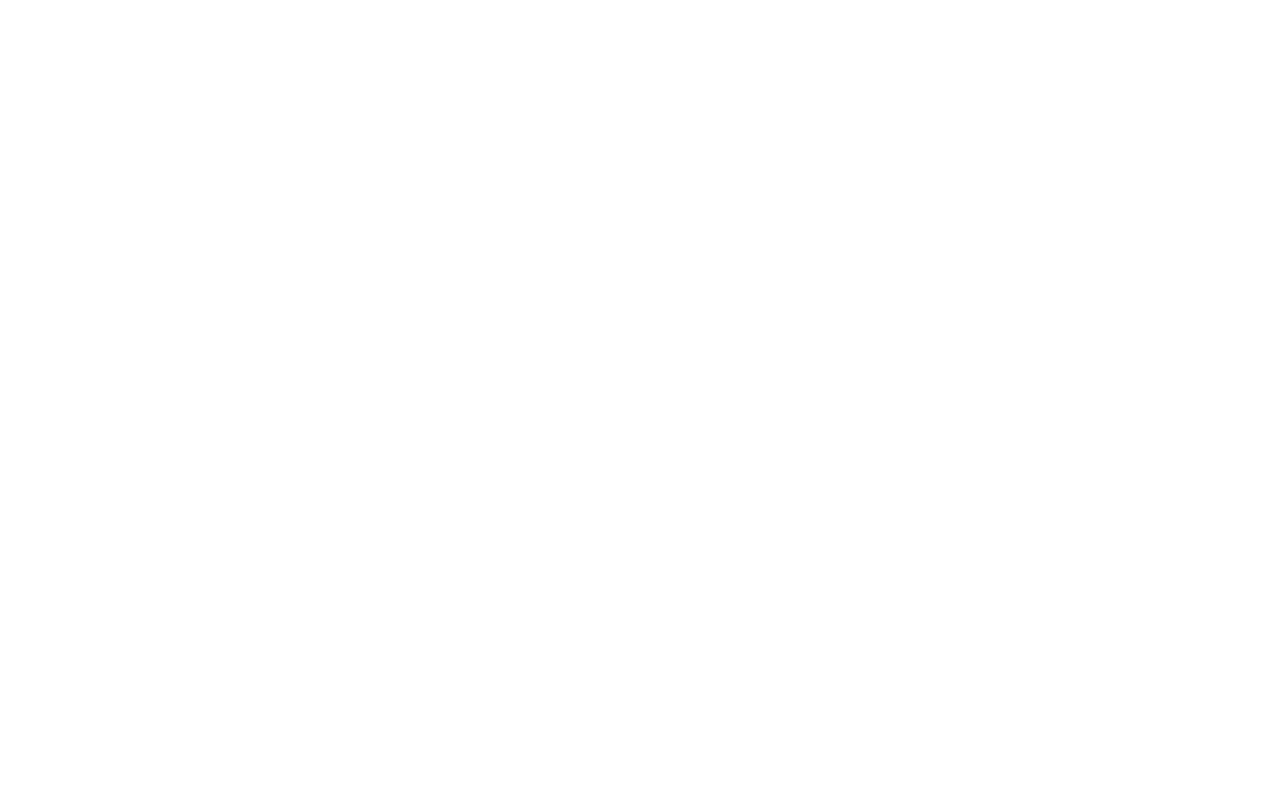
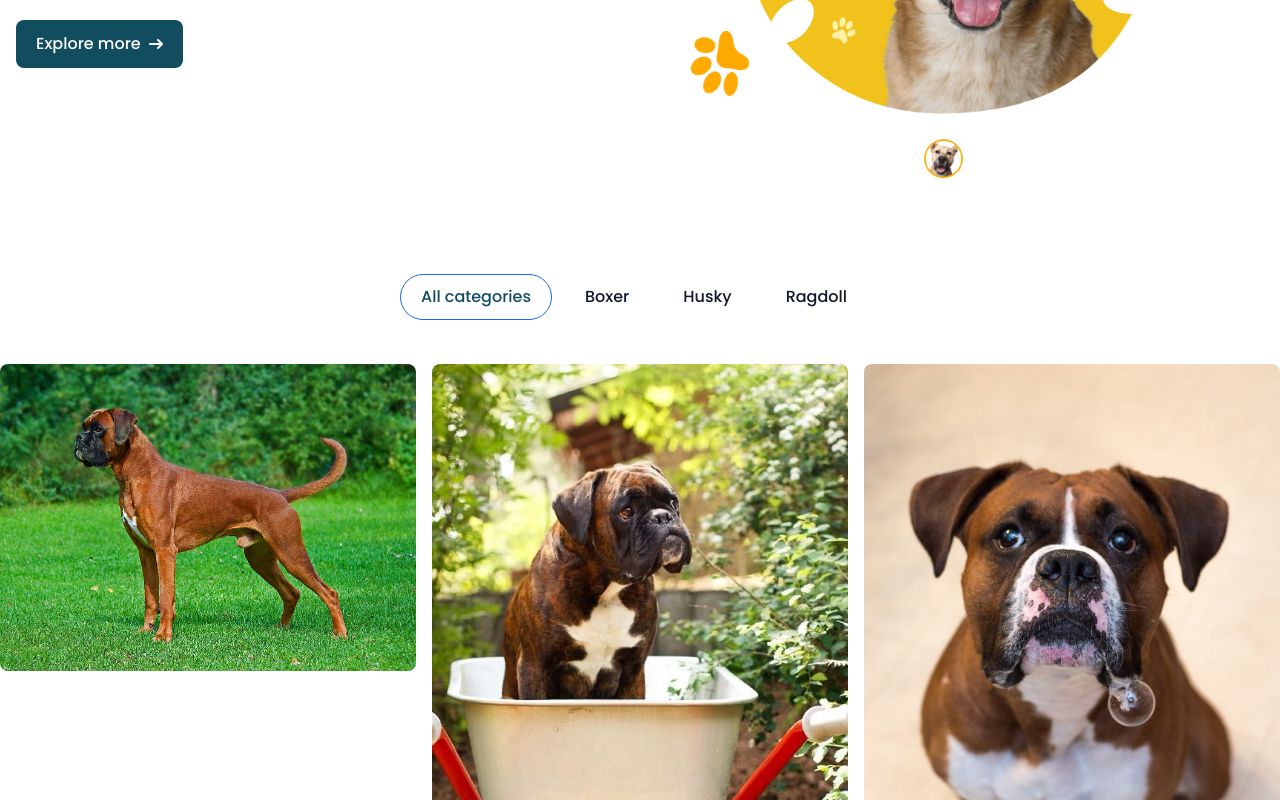
Before and after one commit to ScaferuZ/ailo-myPet, a React (Vite) app: page / in a window 1280 px wide. Shown: the part 530-1330 px from the top of the page. Before the commit the page ends 800 px from the top, so only its background shows below. Built offline with nearby package versions, Linux system fonts and the light colour scheme.

Commit message:
feat Gallery section

```diff
--- a/src/App.jsx
+++ b/src/App.jsx
@@ -2,11 +2,15 @@
 
 import "./index.css";
 import Navbar from "./components/Navbar";
+import Hero from "./components/Hero";
+import Gallery from "./components/Gallery";
 
 const App = () => {
   return (
     <>
       <Navbar />
+      <Hero />
+      <Gallery />
     </>
   );
 };
--- /dev/null
+++ b/src/components/Gallery.jsx
@@ -0,0 +1,81 @@
+import React, { useState } from "react";
+import Menu from "../constant/Menu";
+import Boxer1 from "../assets/pets/boxer_1.jpg";
+
+const Gallery = () => {
+  const [items, setItems] = useState(Menu);
+  const [active, SetActive] = useState(false);
+  const filterItem = (categItem) => {
+    const updateItems = Menu.filter((curElem) => {
+      return curElem.category === categItem;
+    });
+
+    setItems(updateItems);
+    SetActive(true);
+  };
+
+  return (
+    <>
+      <div className="flex items-center justify-center py-4 md:py-8 flex-wrap font-poppins">
+        <button
+          type="button"
+          className="text-[#124C5F] hover:text-white border border-blue-600 bg-white hover:bg-blue-700 focus:ring-4 focus:outline-none focus:ring-blue-300 rounded-full text-base font-medium px-5 py-2.5 text-center me-3 mb-3 dark:border-blue-500 dark:text-blue-500 dark:hover:text-white dark:hover:bg-blue-500 dark:bg-gray-900 dark:focus:ring-blue-800"
+          onClick={() => setItems(Menu)}
+        >
+          All categories
+        </button>
+        <button
+          type="button"
+          className={
+            active
+              ? "nav-link text-gray-900 border border-white hover:border-gray-200 dark:border-gray-900 dark:bg-gray-900 dark:hover:border-gray-700 bg-white focus:ring-4 focus:outline-none focus:ring-gray-300 rounded-full text-base font-medium px-5 py-2.5 text-center me-3 mb-3 dark:text-white dark:focus:ring-gray-800"
+              : "nav-link active text-gray-900 border border-white hover:border-gray-200 dark:border-gray-900 dark:bg-gray-900 dark:hover:border-gray-700 bg-white focus:ring-4 focus:outline-none focus:ring-gray-300 rounded-full text-base font-medium px-5 py-2.5 text-center me-3 mb-3 dark:text-white dark:focus:ring-gray-800"
+          }
+          onClick={() => filterItem("Boxer")}
+        >
+          Boxer
+        </button>
+        <button
+          type="button"
+          className={
+            active
+              ? "nav-link text-gray-900 border border-white hover:border-gray-200 dark:border-gray-900 dark:bg-gray-900 dark:hover:border-gray-700 bg-white focus:ring-4 focus:outline-none focus:ring-gray-300 rounded-full text-base font-medium px-5 py-2.5 text-center me-3 mb-3 dark:text-white dark:focus:ring-gray-800"
+              : "nav-link active text-gray-900 border border-white hover:border-gray-200 dark:border-gray-900 dark:bg-gray-900 dark:hover:border-gray-700 bg-white focus:ring-4 focus:outline-none focus:ring-gray-300 rounded-full text-base font-medium px-5 py-2.5 text-center me-3 mb-3 dark:text-white dark:focus:ring-gray-800"
+          }
+          onClick={() => filterItem("Husky")}
+        >
+          Husky
+        </button>
+        <button
+          type="button"
+          className={
+            active
+              ? "nav-link text-gray-900 border border-white hover:border-gray-200 dark:border-gray-900 dark:bg-gray-900 dark:hover:border-gray-700 bg-white focus:ring-4 focus:outline-none focus:ring-gray-300 rounded-full text-base font-medium px-5 py-2.5 text-center me-3 mb-3 dark:text-white dark:focus:ring-gray-800"
+              : "nav-link active text-gray-900 border border-white hover:border-gray-200 dark:border-gray-900 dark:bg-gray-900 dark:hover:border-gray-700 bg-white focus:ring-4 focus:outline-none focus:ring-gray-300 rounded-full text-base font-medium px-5 py-2.5 text-center me-3 mb-3 dark:text-white dark:focus:ring-gray-800"
+          }
+          onClick={() => filterItem("Ragdoll")}
+        >
+          Ragdoll
+        </button>
+      </div>
+      <div className="grid grid-cols-2 md:grid-cols-3 gap-4">
+        {items.map((elem) => {
+          const { id, image } = elem;
+
+          return (
+            <div id={id}>
+              <img
+                src={image}
+                alt="Pet picture"
+                className="h-auto max-w-full rounded-lg"
+              />
+              <h1></h1>
+            </div>
+          );
+        })}
+      </div>
+    </>
+  );
+};
+
+export default Gallery;
```
